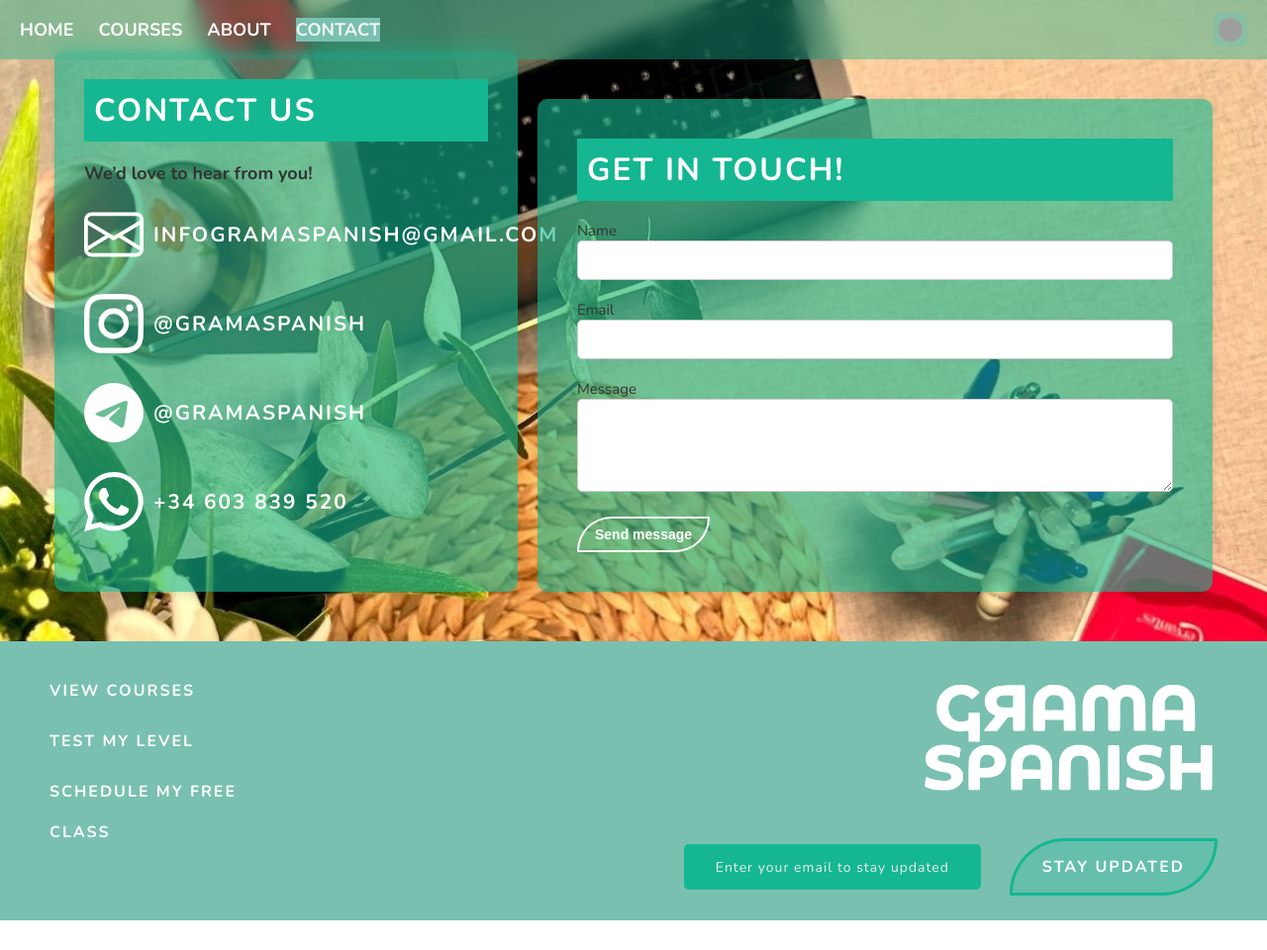
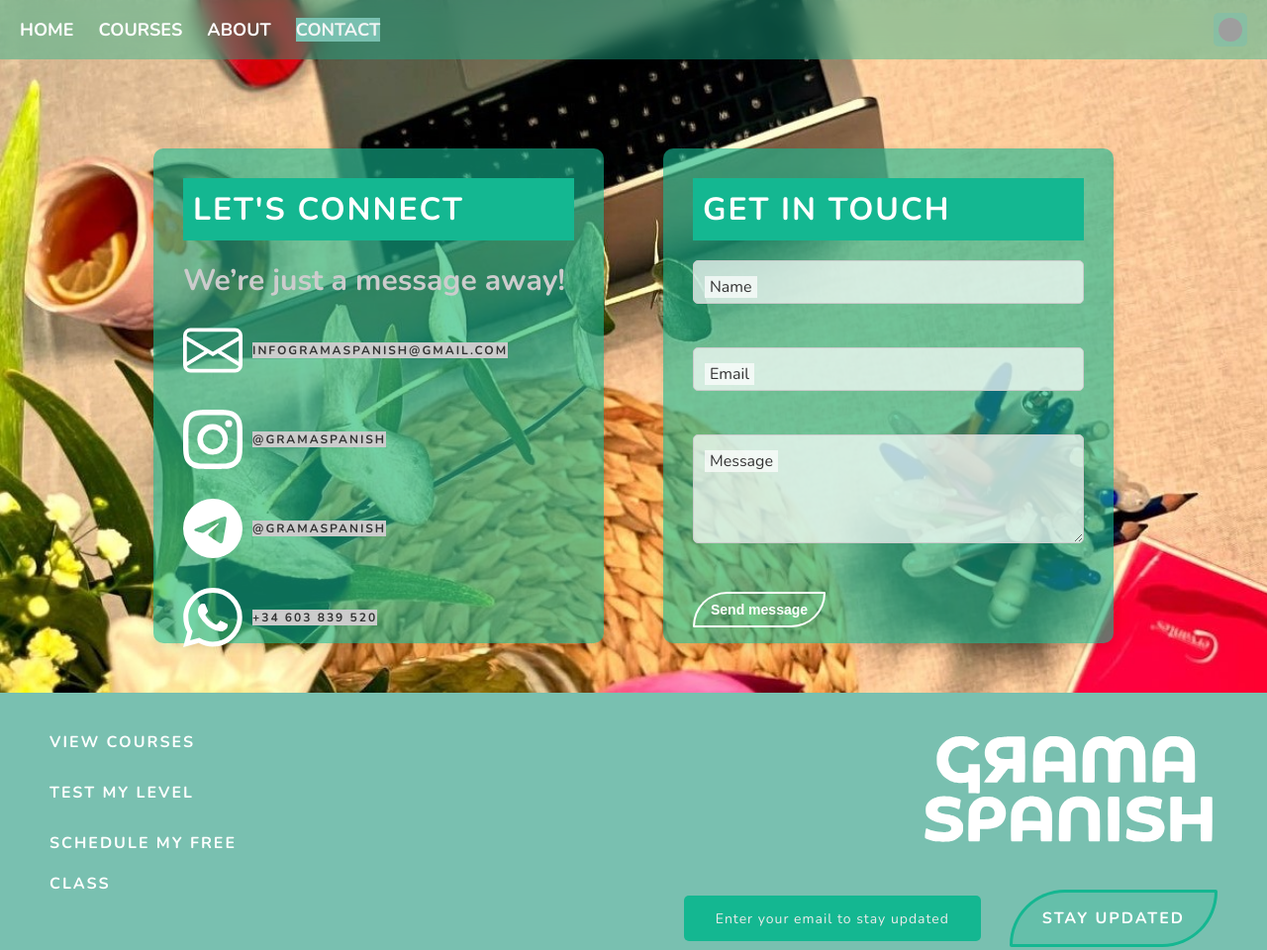
Before and after one commit to karinabentancor/gramaspanish, a plain HTML site: page contact.html in a window 1280 px wide. Shown: the whole page at 99% size. Before the commit the page ends 930 px from the top, so only its background shows below. Drawn offline with nearby package versions, Linux system fonts and the light colour scheme; grey boxes are pictures that could not be loaded.

Commit message:
contact-update

```diff
--- a/contact.html
+++ b/contact.html
@@ -42,8 +42,8 @@
     </nav>
     <div class="container my-5 row">
         <div class="contact-info">
-            <h2>CONTACT US</h2>
-            <p>We’d love to hear from you!</p>
+            <h2>LET'S CONNECT</h2>
+            <p>We’re just a message away!</p>
             <div class="social-icons">
                 <div class="icon-item">
                     <img src="media/svg/envelope.svg" alt="Email">
@@ -64,23 +64,22 @@
             </div>
         </div>
         <div class="get-in-touch">
-            <h2>Get in touch!</h2>
+            <h2>Get in touch</h2>
             <form action="#" method="post">
                 <div class="mb-3 form-outline">
+                    <input type="text" class="form-control form-control-lg" id="name" placeholder=" " required>
                     <label for="name" class="form-label">Name</label>
-                    <input type="text" class="form-control form-control-lg" id="name" placeholder=" " required>
                 </div>
 
                 <div class="mb-3 form-outline">
+                    <input type="email" class="form-control form-control-lg" id="email" placeholder=" " required>
                     <label for="email" class="form-label">Email</label>
-                    <input type="email" class="form-control form-control-lg" id="email" placeholder=" " required>
                 </div>
 
                 <div class="mb-3 form-outline">
+                    <textarea class="form-control form-control-lg" id="message" rows="4" placeholder=" " required></textarea>
                     <label for="message" class="form-label">Message</label>
-                    <textarea class="form-control form-control-lg" id="message" rows="4" placeholder=" " required></textarea>
                 </div>
-
                 <button type="submit" class="btn btn-primary btn-small" id="btn-send">Send message</button>
             </form>
         </div>
--- a/css/contact.css
+++ b/css/contact.css
@@ -6,6 +6,7 @@ body {
     background-attachment: scroll;
     background-repeat: no-repeat;
     position: relative;
+
 }
 body, h2, p, .footer-links, .logo-footer {
     font-family: "Nunito", sans-serif;
@@ -26,43 +27,38 @@ p {
     font-family: "Nunito", serif;
     font-weight: bold;
     font-size: larger;
+    color: #ccc;
+    font-size: 2em;
 }
 
 .container {
     padding: 50px 15px;
-    max-width: 1200px;
+    max-width: 1000px;
     margin: 0 auto;
     font-family: "Nunito", sans-serif;
     font-size: 1em;
 }
-
 .row {
     display: flex;
     flex-wrap: wrap;
     justify-content: space-between;
-    gap: 20px;
+    gap: 60px;
+    margin-top: 100px;
 }
-
-.contact-info {
+.contact-info,
+.get-in-touch {
     background-color: rgba(20, 183, 145, 0.6);
     color: #333;
     padding: 30px;
     border-radius: 10px;
-    width: 40%;
-    min-width: 300px;
+    width: calc(50% - 30px);
+    height: 500px;
     box-shadow: 0 4px 10px rgba(0, 0, 0, 0.1);
+    display: flex;
+    flex-direction: column;
+    justify-content: space-between;
+    align-content: center;
 }
-
-.get-in-touch {
-    background-color: rgba(20, 183, 145, 0.6);
-    color: #333;
-    padding: 40px;
-    border-radius: 10px;
-    flex: 1;
-    margin-top: 50px;
-    box-shadow: 0 4px 10px rgba(0, 0, 0, 0.1);
-}
-
 .contact-info h2,
 .get-in-touch h2 {
     font-size: 2rem;
@@ -79,38 +75,84 @@ p {
     gap: 15px;
     margin-top: 20px;
 }
-
 .icon-item {
     display: flex;
     align-items: center;
     gap: 10px;
 }
-
 .icon-item img {
-    width: 30px;
-    height: 30px;
+    width: 20px;
+    height: 20px;
 }
-
 .icon-item span {
-    font-size: 1.3rem;
-    color: white;
+    font-size: 0.8em;
+     color:#333;
     font-weight: bold;
     letter-spacing: 2px;
     text-transform: uppercase;
+    background-color: #ccc;
 }
 form .form-control {
     border: 1px solid #ccc;
+    background-color: rgba(255, 255, 255, 0.7);
     border-radius: 5px;
     padding: 10px;
     font-size: 1rem;
     margin-bottom: 20px;
     width: 100%;
+    color:rgb(20, 183, 145);
+    font-weight: bold;
+    font-family: "Nunito", sans-serif;
 }
 
 form .form-control:focus {
     border-color: #333;
     box-shadow: 0 0 5px rgba(0, 0, 0, 0.1);
 }
+.form-outline {
+    position: relative;
+    margin-bottom: 1.5rem;
+}
+
+.form-outline .form-label {
+    position: absolute;
+    top: 16px;
+    left: 12px;
+    padding: 0 5px;
+    color: #333;
+    background-color: rgba(255, 255, 255, 0.7);
+    font-size: 1rem;
+    pointer-events: none;
+    transition: all 0.2s ease-in-out;
+}
+
+.form-control {
+    background-color: rgba(255, 255, 255, 0.7);
+    border: 1px solid #ccc;
+    border-radius: 5px;
+    padding: 18px 12px 10px;
+    font-size: 1rem;
+    width: 100%;
+    color: rgb(20, 183, 145);
+    font-weight: bold;
+    font-family: "Nunito", sans-serif;
+}
+
+.form-control:focus + .form-label,
+.form-control:not(:placeholder-shown) + .form-label {
+    top: -10px;
+    left: 10px;
+    font-size: 0.8em;
+    background: rgba(255, 255, 255, 0.9);
+}
+input:-webkit-autofill,
+textarea:-webkit-autofill {
+    box-shadow: 0 0 0px 1000px rgba(255, 255, 255, 0.7) inset !important;
+    -webkit-text-fill-color: rgb(20, 183, 145) !important;
+    font-weight: bold;
+    transition: background-color 5000s ease-in-out 0s;
+}
+
 .btn-small {
     background: transparent;
     color: white;
```
